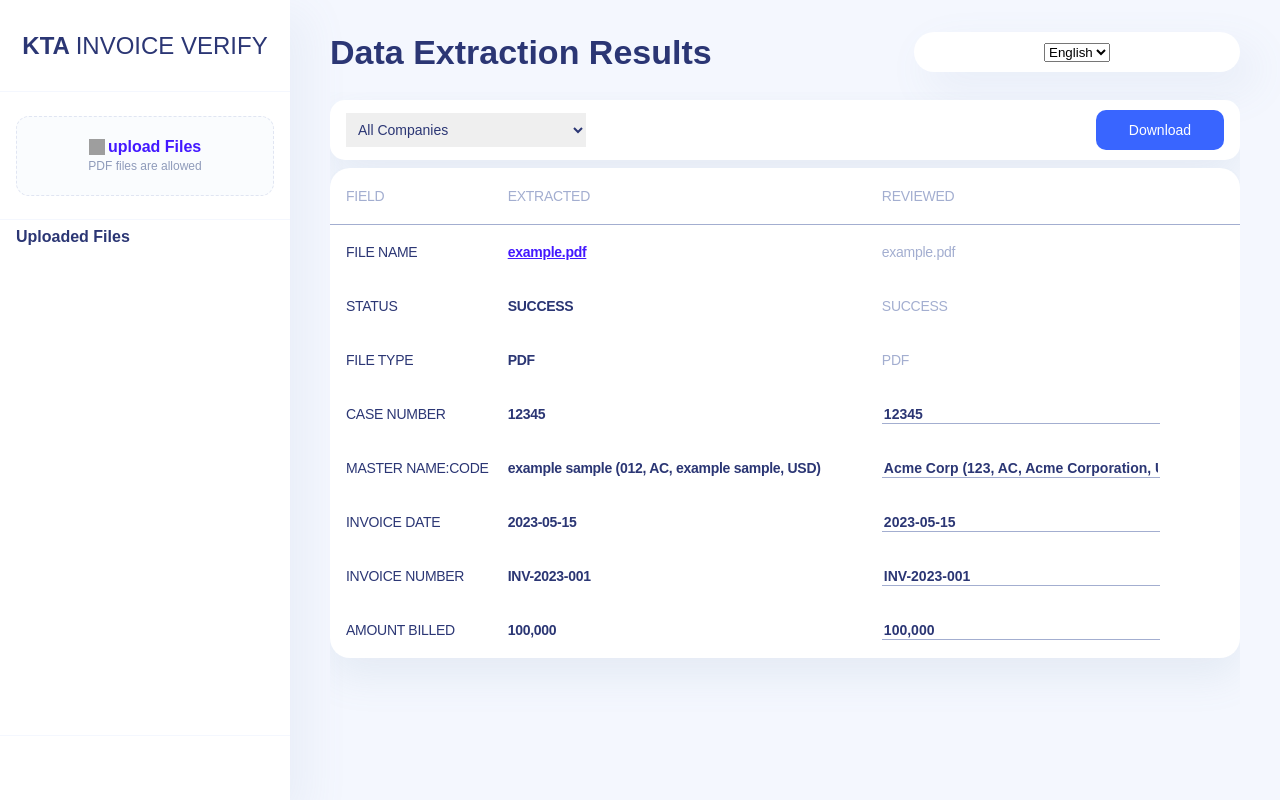
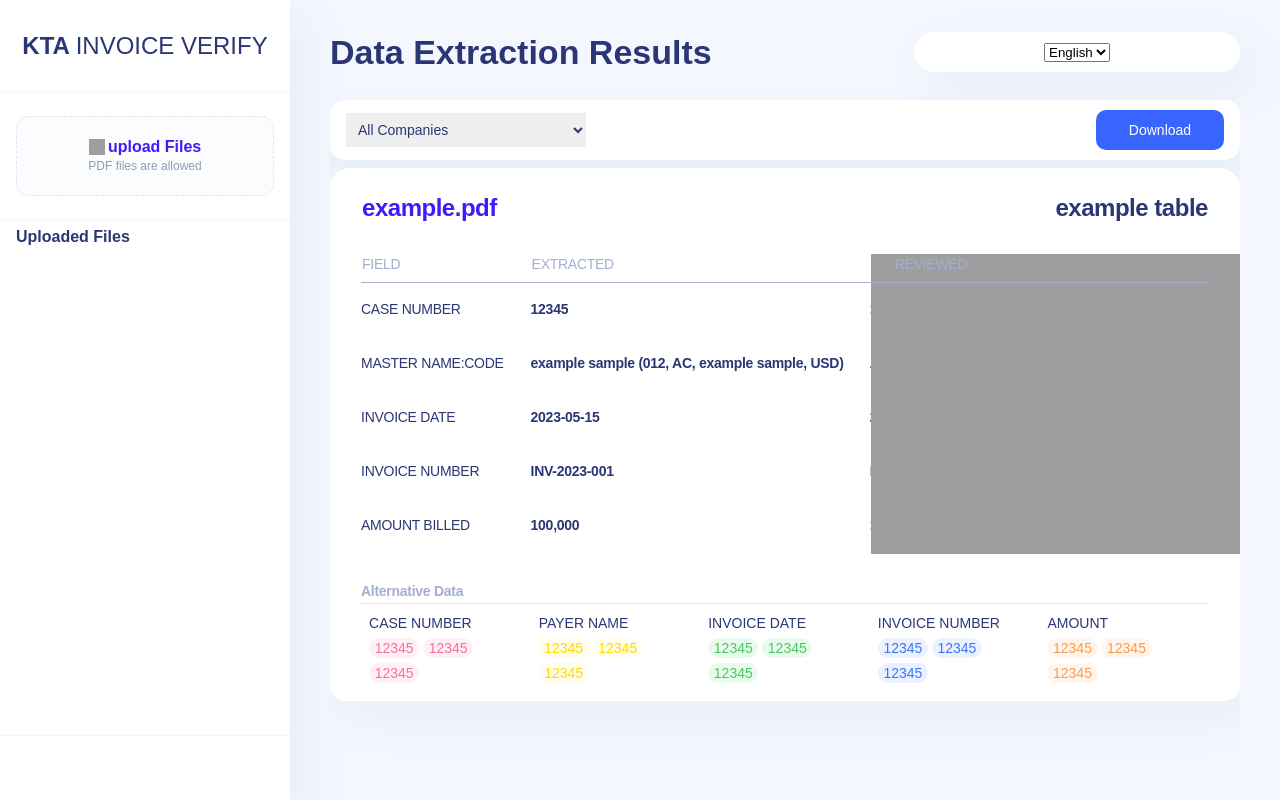
Before and after one commit to dev-cej/invoice_project_for_test_server, a PHP site: page / in a window 1280 px wide. Run offline with PHP 8.4, Linux system fonts and the light colour scheme; some web fonts are replaced; grey boxes are pictures that could not be loaded.

Commit message:
후보데이터 보여주는 ui

```diff
--- a/codebases/front/page/upload_file/upload.css
+++ b/codebases/front/page/upload_file/upload.css
@@ -1,10 +1,12 @@
+/* 상단 컨테이너 스타일 */
 .top-container {
   display: flex;
   flex-direction: column;
   gap: 0.5rem;
+  height: fit-content;
+}
 
-  height: fit-content;
-
+/* 중간 박스 스타일 */
 #middle-box {
   display: flex;
   flex-direction: row;
@@ -14,11 +16,13 @@
   box-shadow: var(--box-shadow-2);
   border-radius: 0.9375rem;
   padding: 0.625rem 1rem;
+}
+
 #filter-container {
   width: 50%;
 }
-  }
 
+/* CSV 다운로드 버튼 스타일 */
 #downloadCsvButton {
   display: flex;
   flex-direction: row;
@@ -37,14 +41,14 @@
   font-weight: 500;
   line-height: 150%; /* 0.9375rem */
   cursor: pointer;
+}
 
-    &:disabled {
+#downloadCsvButton:disabled {
   background-color: var(--text-third-color);
   cursor: not-allowed;
 }
-  }
-}
 
+/* 업로드 컨테이너 스타일 */
 .upload-container {
   width: 100%;
   height: 100%;
@@ -52,7 +56,9 @@
   flex-direction: column;
   gap: 0.5rem;
   border-radius: 1.25rem;
+}
 
+/* PDF 테이블 컨테이너 스타일 */
 .table-pdf-container {
   display: flex;
   flex-direction: row;
@@ -60,7 +66,9 @@
   height: 100%;
   overflow: auto;
   gap: 0.5rem;
+}
 
+/* 결과 테이블 바디 스타일 */
 #resultTableBody {
   border-radius: 0.6rem;
   display: flex;
@@ -72,6 +80,7 @@
   border-radius: 0.9375rem;
 }
 
+/* 드래그 바 스타일 */
 #dragBar {
   display: none;
   width: 3px;
@@ -88,50 +97,201 @@
   background-color: var(--main-color);
 }
 
+/* 파일 정보 헤더 스타일 */
+.file-info-header-row {
+  color: var(--text-primary-color);
+  font-size: 1.5rem;
+  font-weight: 700;
+  letter-spacing: -0.03rem;
+}
+
+.file-info-header-row td {
+  padding-bottom: 1.44rem;
+  height: 2.5rem;
+}
+
 .file-link {
   cursor: pointer;
-      text-decoration: underline;
+  text-decoration: none;
   color: var(--main-color);
 }
 
+.file-link.file_type_unknown::before {
+  content: url("/assets/icon/disable_circle.svg");
+  width: 1.25rem;
+  height: 1.25rem;
+}
+
+.file-link.file_type_image::before {
+  content: url("/assets/icon/error_circle.svg");
+  width: 1.25rem;
+  height: 1.25rem;
+}
+
+.file-link.file_type_text::before {
+  content: url("/assets/icon/check_circle.svg");
+  width: 1.25rem;
+  height: 1.25rem;
+}
+
+.file-info-header-column {
+  width: 100%;
+  display: flex;
+  flex-direction: row;
+  justify-content: space-between;
+  gap: 0.25rem;
+}
+
+/* 파일 필드 헤더 스타일 */
+.file-field-header-reviewed {
+  display: flex;
+  flex-direction: row;
+  align-items: center;
+  gap: 0.25rem;
+}
+
+.file-field-header-reviewed::before {
+  content: url("/assets/icon/edit_pen.svg");
+  width: 1.25rem;
+  height: 1.25rem;
+}
+
+/* 파일 테이블 컨테이너 스타일 */
+.file-table-container {
+  height: fit-content;
+  background-color: var(--primary-white);
+  border-radius: 1.25rem;
+  display: flex;
+  flex-direction: column;
+  gap: 0.5rem;
+  box-shadow: var(--box-shadow);
+}
+
+/* 대체 데이터 컨테이너 스타일 */
+.alternative-data-container {
+  height: fit-content;
+  background-color: var(--primary-white);
+  border-radius: 0.9375rem;
+  display: flex;
+  flex-direction: column;
+  padding: 0rem 1.94rem 0.5rem 1.94rem;
+}
+
+.alternative-data-title {
+  font-size: 0.875rem;
+  font-weight: 700;
+  line-height: 1.5rem;
+  letter-spacing: -0.0175rem;
+  color: var(--text-third-color);
+  position: relative;
+}
+
+.alternative-data-title::after {
+  content: "";
+  width: calc(100%);
+  height: 0.25px;
+  background-color: var(--text-fourth-color);
+  position: absolute;
+  left: 0;
+  bottom: 0;
+}
+
+.alternative-data-content {
+  display: flex;
+  flex-grow: 1;
+  gap: 1rem;
+  padding: 0.5rem;
+  font-size: 0.875rem;
+}
+
+.alternative-title {
+  font-weight: 500;
+  color: var(--text-primary-color);
+  line-height: 1.5rem;
+}
+
+.alternative-data {
+  padding: 0.125rem 0.35rem;
+  border-radius: 0.9375rem;
+  text-align: center;
+  font-weight: 500;
+  margin: 0.15rem 0;
+  display: inline-block;
+}
+
+.alternative-case-number {
+  color: #f86f9e;
+  background: rgba(248, 111, 158, 0.1);
+}
+
+.alternative-invoice-date {
+  color: #40cd5a;
+  background: rgba(64, 205, 90, 0.1);
+}
+
+.alternative-invoice-number {
+  color: #3a77f3;
+  background: rgba(58, 119, 243, 0.1);
+}
+
+.alternative-payer-name {
+  color: #ffd900;
+  background: rgba(255, 237, 71, 0.1);
+}
+
+.alternative-amount {
+  color: #ff9a47;
+  background: rgba(255, 154, 71, 0.1);
+}
+
+/* 파일 테이블 스타일 */
 .file-table {
   width: 100%;
   color: var(--text-primary-color);
-      background-color: var(--primary-white);
-      border-collapse: collapse;
+  border-collapse: separate;
+  border-spacing: 0;
   font-size: 0.875rem;
-      padding-bottom: 1rem;
-      border-radius: 1.25rem;
-      line-height: 1.5rem; /* 171.429% */
+  line-height: 1.5rem;
   letter-spacing: -0.0175rem;
-      box-shadow: var(--box-shadow-2);
+  padding: 1.19rem 1.94rem;
 }
 
 /* 테이블 헤더 스타일 */
 .file-table thead {
-      background-color: transparent;
-      border-bottom: 0.5px solid var(--text-third-color);
   text-align: left;
-      padding: 0.7rem 1rem;
+  position: relative;
+}
+
+.file-table thead::after {
+  content: "";
+  width: 100%;
+  height: 0.25px;
+  background-color: var(--text-third-color);
+  position: absolute;
+  left: 0;
+  bottom: 0;
 }
 
 .file-table thead th {
   color: var(--text-third-color);
-      padding: 1rem;
-      font-weight: 200;
+  font-weight: 500;
+  padding-bottom: 0.38rem;
+  font-size: 0.875rem;
 }
 
 /* 테이블 바디 스타일 */
 .file-table tbody td:first-child {
-      width: 10%;
+  width: 15%;
 }
 
 .file-table tbody td:nth-child(2) {
   width: 30%;
   font-weight: 700;
 }
+
 .file-table tbody td:nth-child(3) {
   width: 30%;
+  padding: 0.44rem 0rem;
 }
 
 .file-table tbody td {
@@ -139,24 +299,42 @@
   overflow: hidden;
   white-space: nowrap;
   border: none;
-      padding: 0.94rem 1rem;
+  padding: 0.94rem 0rem;
+  font-size: 0.875rem;
+  line-height: 1.5rem;
+  letter-spacing: -0.0175rem;
 }
 
-    /* 추출된 값 및 검토된 값 입력 필드 스타일 */
+.file-table tbody .candidate-row-td {
+  padding-top: 0rem;
+}
+
+/* 입력 필드 스타일 */
 .file-table tbody td input.editable-input {
   border: none;
-      background-color: transparent;
-      font-size: 14px;
+  width: 70%;
+  transition: background-color 0.3s ease, border 0.3s ease;
+  padding: 0.5rem 0rem;
+  font-size: 0.875rem;
+  line-height: 1.5rem;
+  letter-spacing: -0.0175rem;
+  font-weight: 700;
   color: var(--text-primary-color);
-      border-bottom: 1px solid var(--text-third-color);
-      width: 80%;
-      font-weight: 700;
+  border-radius: 0.6rem;
+}
+
+.file-table tbody td input.editable-input:hover {
+  cursor: pointer;
+  background-color: var(--background-color-2);
+  border: 1px solid var(--blue-500);
+  outline: none;
 }
 
 .file-table tbody td input.editable-input:focus {
-      border-color: var(--main-color);
   outline: none;
-      border-bottom: 1px solid var(--main-color);
+  cursor: text;
+  background-color: var(--background-color-2);
+  border: 1px solid var(--blue-500);
 }
 
 .file-table tbody td.uneditable {
@@ -164,6 +342,7 @@
   font-weight: 200;
 }
 
+/* PDF 뷰어 스타일 */
 #pdfViewer {
   width: 100%;
   height: 100%;
@@ -172,5 +351,3 @@
   border-radius: 0.9375rem;
   background-color: var(--primary-white);
 }
-  }
-}
--- a/codebases/front/page/upload_file/upload.html
+++ b/codebases/front/page/upload_file/upload.html
@@ -15,32 +15,35 @@
     </div>
   </div>
 
+  <!-- Status and File Type Display as Cards -->
+
   <div class="table-pdf-container" id="all">
     <div id="resultTableBody">
+      <div class="file-table-container">
         <table class="file-table">
           <thead>
-          <tr>
+            <tr class="file-info-header-row">
+              <td colspan="3">
+                <div class="file-info-header-column">
+                  <div>
+                    <a href="#" class="file-link">example.pdf</a>
+                  </div>
+                  <div class="file-info-header-status-text">example table</div>
+                </div>
+              </td>
+            </tr>
+            <tr class="file-field-header">
               <th data-translate="th_field">FIELD</th>
               <th data-translate="th_extracted">EXTRACTED</th>
-            <th data-translate="th_reviewed">REVIEWED</th>
+              <th
+                class="file-field-header-reviewed"
+                data-translate="th_reviewed"
+              >
+                REVIEWED
+              </th>
             </tr>
           </thead>
           <tbody>
-          <tr>
-            <td data-translate="td_file_name">FILE NAME</td>
-            <td><a href="#" class="file-link">example.pdf</a></td>
-            <td class="uneditable">example.pdf</td>
-          </tr>
-          <tr>
-            <td data-translate="td_status">STATUS</td>
-            <td>SUCCESS</td>
-            <td class="uneditable">SUCCESS</td>
-          </tr>
-          <tr>
-            <td data-translate="td_file_type">FILE TYPE</td>
-            <td>PDF</td>
-            <td class="uneditable">PDF</td>
-          </tr>
             <tr>
               <td data-translate="td_case_number">CASE NUMBER</td>
               <td>12345</td>
@@ -70,7 +73,11 @@
               <td data-translate="td_invoice_number">INVOICE NUMBER</td>
               <td>INV-2023-001</td>
               <td>
-              <input type="text" value="INV-2023-001" class="editable-input" />
+                <input
+                  type="text"
+                  value="INV-2023-001"
+                  class="editable-input"
+                />
               </td>
             </tr>
             <tr>
@@ -82,6 +89,83 @@
             </tr>
           </tbody>
         </table>
+        <div class="alternative-data-container">
+          <div class="alternative-data-title">
+            <span>Alternative Data</span>
+          </div>
+
+          <div class="alternative-data-content">
+            <div class="alternative-item-box">
+              <span class="alternative-title">CASE NUMBER</span>
+              <div class="alternative-content-box">
+                <span class="alternative-data alternative-case-number"
+                  >12345</span
+                >
+                <span class="alternative-data alternative-case-number"
+                  >12345</span
+                >
+                <span class="alternative-data alternative-case-number"
+                  >12345</span
+                >
+              </div>
+            </div>
+
+            <div class="alternative-item-box">
+              <span class="alternative-title">PAYER NAME</span>
+              <div class="alternative-content-box">
+                <span class="alternative-data alternative-payer-name"
+                  >12345</span
+                >
+                <span class="alternative-data alternative-payer-name"
+                  >12345</span
+                >
+                <span class="alternative-data alternative-payer-name"
+                  >12345</span
+                >
+              </div>
+            </div>
+
+            <div class="alternative-item-box">
+              <span class="alternative-title">INVOICE DATE</span>
+              <div class="alternative-content-box">
+                <span class="alternative-data alternative-invoice-date"
+                  >12345</span
+                >
+                <span class="alternative-data alternative-invoice-date"
+                  >12345</span
+                >
+                <span class="alternative-data alternative-invoice-date"
+                  >12345</span
+                >
+              </div>
+            </div>
+
+            <div class="alternative-item-box">
+              <span class="alternative-title">INVOICE NUMBER</span>
+              <div class="alternative-content-box">
+                <span class="alternative-data alternative-invoice-number"
+                  >12345</span
+                >
+                <span class="alternative-data alternative-invoice-number"
+                  >12345</span
+                >
+                <span class="alternative-data alternative-invoice-number"
+                  >12345</span
+                >
+              </div>
+            </div>
+
+            <div class="alternative-item-box">
+              <span class="alternative-title">AMOUNT</span>
+              <div class="alternative-content-box">
+                <span class="alternative-data alternative-amount">12345</span>
+                <span class="alternative-data alternative-amount">12345</span>
+                <span class="alternative-data alternative-amount">12345</span>
+              </div>
+            </div>
+          </div>
+        </div>
+      </div>
     </div>
     <div id="dragBar"></div>
     <iframe id="pdfViewer"></iframe>
--- a/codebases/front/style/color.css
+++ b/codebases/front/style/color.css
@@ -9,7 +9,6 @@
   --box-shadow: 14px 17px 40px 4px rgba(112, 144, 176, 0.08);
   --box-shadow-2: 0px 18px 40px 0px rgba(112, 144, 176, 0.12);
   --background-color: #f4f7fe;
-  --background-color: #f4f7fe;
   --background-color-2: #fafcfe;
   --error-red-500: #e31a1a;
   --success-green-500: #01b574;
--- /dev/null
+++ b/codebases/front/template/upload/extracted_data_table.html
@@ -0,0 +1,41 @@
+<!-- index.html -->
+<template id="row-template">
+  <tr>
+    <td data-translate=""></td>
+    <td></td>
+    <td><input type="text" class="editable-input" /></td>
+  </tr>
+</template>
+
+<template id="table-template">
+  <div class="file-table-container">
+    <table class="file-table" data-company-code="">
+      <thead>
+        <tr class="file-info-header-row">
+          <td colspan="3">
+            <div class="file-info-header-column">
+              <div>
+                <a href="#" class="file-link"></a>
+              </div>
+            </div>
+          </td>
+        </tr>
+        <tr class="file-field-header">
+          <th data-translate=""></th>
+          <th data-translate=""></th>
+          <th class="file-field-header-reviewed" data-translate=""></th>
+        </tr>
+      </thead>
+      <tbody></tbody>
+    </table>
+    <!-- Alternative Data Template -->
+    <div class="alternative-data-container">
+      <div class="alternative-data-title">
+        <span>Alternative Data</span>
+      </div>
+      <div class="alternative-data-content">
+        <!-- Alternative data items will be dynamically inserted here -->
+      </div>
+    </div>
+  </div>
+</template>
```
Also changed, not shown: codebases/front/page/upload_file/upload.js (+174 -75 lines), codebases/backend/assets/icon/edit_pen.svg (added). Lines whose indentation alone changed are shown as unchanged.
